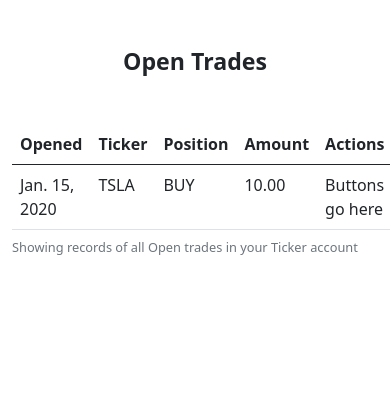
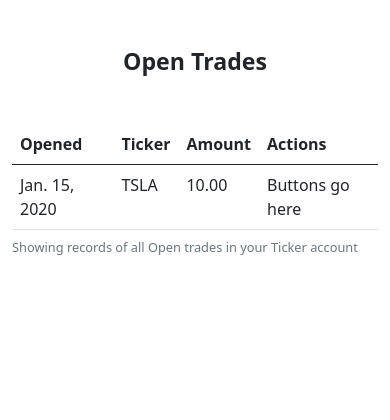
Before and after one commit to DannyGilligan/ticker, a Django app: page /open_trades/ in a window 390 px wide. Shown: the part 69-489 px from the top of the page. Run offline with Django 4.2, Linux system fonts and the light colour scheme; tables that the repository leaves empty hold one stand-in row (values such as "Sample post").

Commit message:
Hide position value on table for small screens

```diff
--- a/trades/templates/trades/all_trades.html
+++ b/trades/templates/trades/all_trades.html
@@ -16,7 +16,7 @@
                     <tr>
                         <th scope="col">Opened</th>
                         <th scope="col">Ticker</th>
-                        <th scope="col">Position</th>
+                        <th scope="col" class="d-none d-sm-block">Position</th>
                         <th scope="col">Amount</th>
                         <th scope="col">Actions</th>
                     </tr>
@@ -29,7 +29,7 @@
                     <tr>
                         <td>{{ trade.date_opened }}</td>
                         <td>{{ trade.ticker }}</td>
-                        <td>{{ trade.position }}</td>
+                        <td class="d-none d-sm-block">{{ trade.position }}</td>
                         <td>{{ trade.trade_amount }}</td>
                         <td>Buttons go here</td>
                     </tr>
@@ -46,4 +46,4 @@
     </div>
 </div>
 <!-- Main Content Section ends here -->
-{% block body %}
+{% endblock %}
--- a/trades/templates/trades/closed_trades.html
+++ b/trades/templates/trades/closed_trades.html
@@ -15,7 +15,7 @@
                     <tr>
                         <th scope="col">Opened</th>
                         <th scope="col">Ticker</th>
-                        <th scope="col">Position</th>
+                        <th scope="col" class="d-none d-sm-block">Position</th>
                         <th scope="col">Amount</th>
                         <th scope="col">Actions</th>
                     </tr>
@@ -28,7 +28,7 @@
                     <tr>
                         <td>{{ trade.date_opened }}</td>
                         <td>{{ trade.ticker }}</td>
-                        <td>{{ trade.position }}</td>
+                        <td class="d-none d-sm-block">{{ trade.position }}</td>
                         <td>{{ trade.trade_amount }}</td>
                         <td>Buttons go here</td>
                     </tr>
--- a/trades/templates/trades/open_trades.html
+++ b/trades/templates/trades/open_trades.html
@@ -15,7 +15,7 @@
                     <tr>
                         <th scope="col">Opened</th>
                         <th scope="col">Ticker</th>
-                        <th scope="col">Position</th>
+                        <th scope="col" class="d-none d-sm-block">Position</th>
                         <th scope="col">Amount</th>
                         <th scope="col">Actions</th>
                     </tr>
@@ -28,7 +28,7 @@
                     <tr>
                         <td>{{ trade.date_opened }}</td>
                         <td>{{ trade.ticker }}</td>
-                        <td>{{ trade.position }}</td>
+                        <td class="d-none d-sm-block">{{ trade.position }}</td>
                         <td>{{ trade.trade_amount }}</td>
                         <td>Buttons go here</td>
                     </tr>
```
